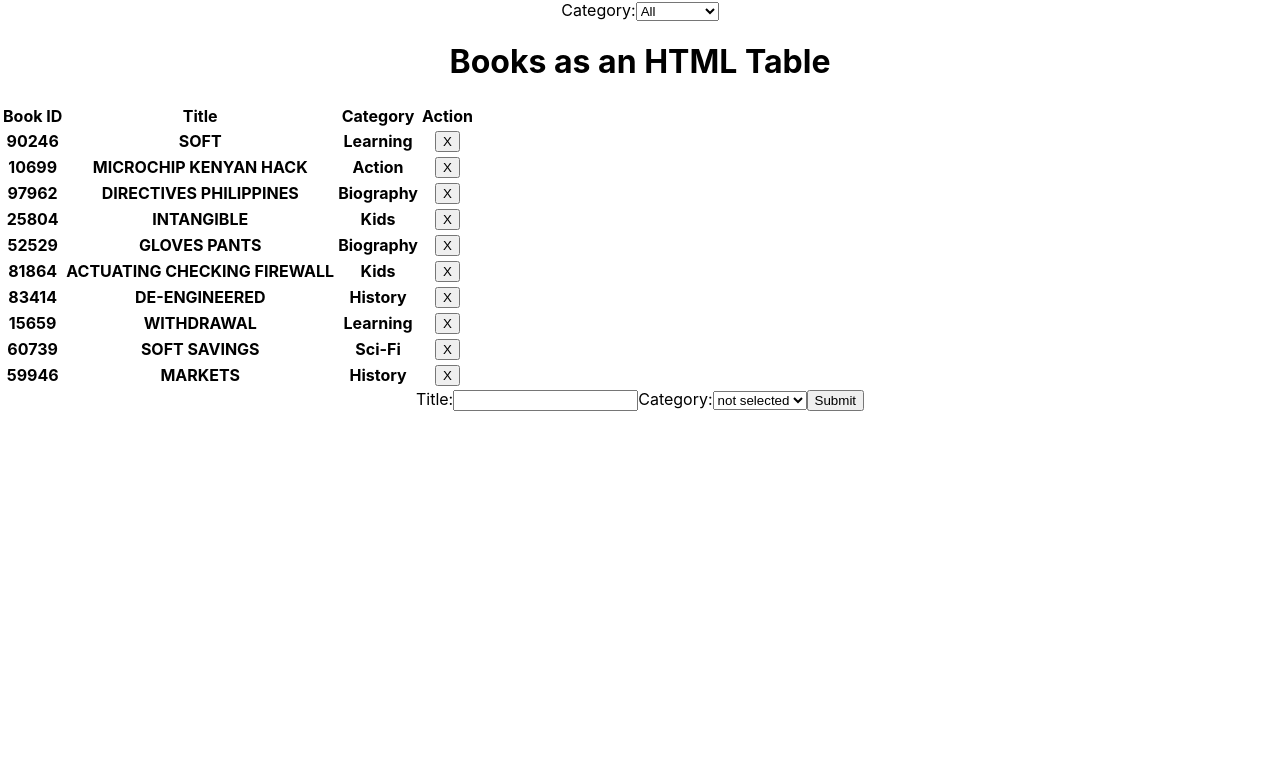
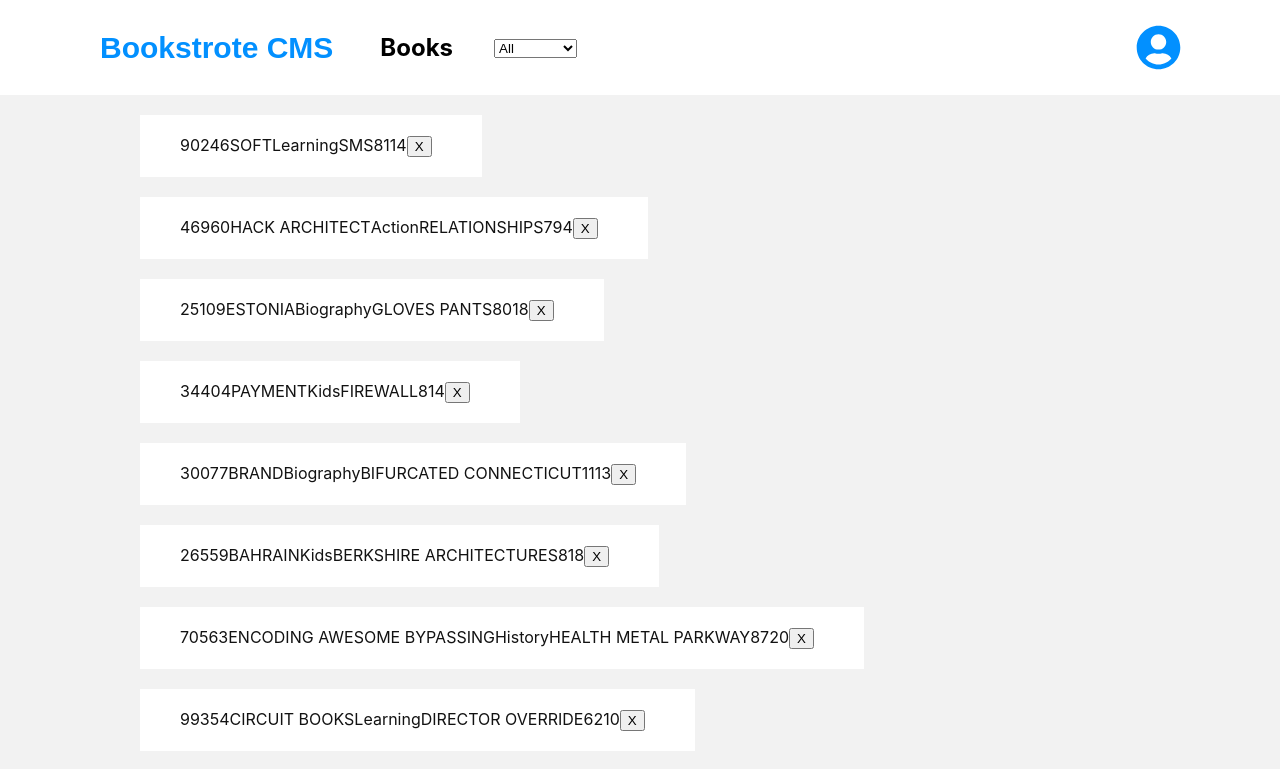
Before and after one commit to RaminMammadzada/react-bookstore-cms, a React (Create React App) app: page / in a window 1280 px wide. Shown: the top 769 px of the page. Built offline with nearby package versions, Linux system fonts and the light colour scheme.

Commit message:
Stylize header and add 3 extra property to book object.

```diff
--- a/package.json
+++ b/package.json
@@ -10,6 +10,7 @@
     "prop-types": "^15.7.2",
     "react": "^17.0.1",
     "react-dom": "^17.0.1",
+    "react-icons": "^4.2.0",
     "react-redux": "^7.2.2",
     "react-scripts": "4.0.3",
     "redux": "^4.0.5",
--- a/src/components/App.css
+++ /dev/null
@@ -1,39 +0,0 @@
-.App {
-  text-align: center;
-}
-
-.App-logo {
-  height: 40vmin;
-  pointer-events: none;
-}
-
-@media (prefers-reduced-motion: no-preference) {
-  .App-logo {
-    animation: App-logo-spin infinite 20s linear;
-  }
-}
-
-.App-header {
-  background-color: #282c34;
-  min-height: 100vh;
-  display: flex;
-  flex-direction: column;
-  align-items: center;
-  justify-content: center;
-  font-size: calc(10px + 2vmin);
-  color: white;
-}
-
-.App-link {
-  color: #61dafb;
-}
-
-@keyframes App-logo-spin {
-  from {
-    transform: rotate(0deg);
-  }
-
-  to {
-    transform: rotate(360deg);
-  }
-}
--- a/src/components/App.js
+++ b/src/components/App.js
@@ -1,10 +1,9 @@
-import './App.css';
 import BooksList from '../containers/BooksList';
 import BooksForm from '../containers/BooksForm';
 
 function App() {
   return (
-    <div className="App">
+    <div>
       <BooksList />
       <BooksForm />
     </div>
--- a/src/components/Book.js
+++ b/src/components/Book.js
@@ -1,20 +1,27 @@
 import React from 'react';
 import PropTypes from 'prop-types';
+import '../index.css';
 
 const Books = props => {
   const {
     id,
     title,
+    author,
+    completedPercent,
+    currentChapter,
     category,
     handleClick,
   } = props;
 
   return (
-    <tr>
-      <th>{id}</th>
-      <th>{title}</th>
-      <th>{category}</th>
-      <th>
+    <ul className="book-ul">
+      <li>{id}</li>
+      <li>{title}</li>
+      <li>{category}</li>
+      <li>{author}</li>
+      <li>{completedPercent}</li>
+      <li>{currentChapter}</li>
+      <li>
         <button
           type="button"
           id={id}
@@ -22,8 +29,8 @@ const Books = props => {
         >
           X
         </button>
-      </th>
-    </tr>
+      </li>
+    </ul>
   );
 };
 
@@ -32,6 +39,9 @@ Books.propTypes = {
   title: PropTypes.string,
   category: PropTypes.string,
   handleClick: PropTypes.func,
+  author: PropTypes.string.isRequired,
+  completedPercent: PropTypes.number.isRequired,
+  currentChapter: PropTypes.number.isRequired,
 };
 
 Books.defaultProps = {
--- a/src/components/CategoryFilter.js
+++ b/src/components/CategoryFilter.js
@@ -8,7 +8,6 @@ const CategoryFilter = props => {
 
   return (
     <label htmlFor="category">
-      Category:
       <select
         onChange={handleChange}
         name="category"
--- a/src/containers/BooksForm.js
+++ b/src/containers/BooksForm.js
@@ -8,14 +8,14 @@ const BooksForm = props => {
   const [state, setState] = useState({
     id: Date.now().toString().slice(-5),
     title: '',
-    category: 'not selected',
+    category: 'select category',
   });
 
-  const bookCategoriesExtended = ['not selected', ...bookCategories];
+  const bookCategoriesExtended = ['select category', ...bookCategories];
 
   const handleSubmit = event => {
     event.preventDefault();
-    if (state.category === 'not selected'
+    if (state.category === 'select category'
       || state.title === '') {
       // eslint-disable-next-line no-alert
       alert(`None of the inputs can be empty in the form!\n
@@ -47,8 +47,8 @@ const BooksForm = props => {
   };
 
   return (
-    <div>
-      <form onSubmit={handleSubmit}>
+    <div className="create-book">
+      <form onSubmit={handleSubmit} className="form">
         <label htmlFor="title">
           Title:
           <input
--- a/src/containers/BooksList.js
+++ b/src/containers/BooksList.js
@@ -1,9 +1,11 @@
 import React from 'react';
 import { connect } from 'react-redux';
 import PropTypes from 'prop-types';
+import { FaUserCircle } from 'react-icons/fa';
 import Book from '../components/Book';
 import { changeFilter, removeBook } from '../actions';
 import CategoryFilter from '../components/CategoryFilter';
+import '../index.css';
 
 const BooksList = props => {
   const {
@@ -25,40 +27,39 @@ const BooksList = props => {
     changeFilter(category);
   };
 
-  // changeFilter('All');
   let currentBookList;
   if (selectedCategory === 'All') {
     currentBookList = books.concat();
   } else {
     currentBookList = books.filter(book => book.category === selectedCategory);
   }
+  console.log(currentBookList);
 
   return (
-    <div>
+    <div className="booklist-and-heaader">
+      <div className="header">
+        <div className="header-navbar">
+          <h1 className="bookstote-cms">Bookstrote CMS</h1>
+          <h2 className="books-text-in-header">Books</h2>
           <CategoryFilter handleChange={handleFilterChange} />
-      <div>
-        <h1>Books as an HTML Table</h1>
-        <table>
-          <thead>
-            <tr>
-              <th>Book ID</th>
-              <th>Title</th>
-              <th>Category</th>
-              <th>Action</th>
-            </tr>
-          </thead>
-          <tbody>
+        </div>
+        <FaUserCircle className="user-icon" />
+      </div>
+      <div className="books-list">
+        <ul>
           {currentBookList.map(book => (
             <Book
               key={book.id}
               id={book.id}
               title={book.title}
               category={book.category}
+              author={book.author}
+              completedPercent={book.completedPercent}
+              currentChapter={book.currentChapter}
               handleClick={handleRemoveBook}
             />
           ))}
-          </tbody>
-        </table>
+        </ul>
       </div>
     </div>
   );
--- a/src/index.css
+++ b/src/index.css
@@ -14,6 +14,7 @@ body {
     sans-serif;
   -webkit-font-smoothing: antialiased;
   -moz-osx-font-smoothing: grayscale;
+  background-color: rgba(0, 0, 0, 0.05);
 }
 
 code {
@@ -25,3 +26,73 @@ code {
     'Courier New',
     monospace;
 }
+
+.booklist-and-heaader {
+  display: flex;
+  flex-direction: column;
+}
+
+.header {
+  display: flex;
+  flex-direction: row;
+  align-items: center;
+  justify-content: space-between;
+  padding-right: 99px;
+  background-color: #fff;
+  padding-left: 100px;
+}
+
+.header-navbar {
+  display: flex;
+  flex-direction: row;
+  align-items: center;
+  height: 95px;
+}
+
+.bookstote-cms {
+  color: #0290ff;
+  font-family: 'Montserrat', sans-serif;
+  font-size: 30px;
+  font-weight: bold;
+  font-stretch: normal;
+  font-style: normal;
+  line-height: normal;
+  letter-spacing: normal;
+  margin-top: 29px;
+  margin-bottom: 29px;
+  margin-right: 47px;
+}
+
+.books-text-in-header {
+  margin-right: 41px;
+}
+
+.user-icon {
+  width: 45px;
+  height: 45px;
+  color: #0290ff;
+}
+
+.books-list {
+  padding-left: 100px;
+}
+
+.book-ul {
+  width: max-content;
+  background-color: #fff;
+  color: #121212;
+  list-style: none;
+  margin-top: 20px;
+  margin-bottom: 20px;
+  padding-top: 20px;
+  padding-bottom: 20px;
+  padding-right: 50px;
+}
+
+.book-ul li {
+  display: inline;
+}
+
+.create-book {
+  padding-left: 100px;
+}
--- a/src/index.js
+++ b/src/index.js
@@ -10,7 +10,7 @@ const store = createStore(rootReducer);
 
 ReactDOM.render(
   <Provider store={store}>
-    <App />
+    <App className="panel-bg" />
   </Provider>,
   document.getElementById('root'),
 );
--- a/src/static-data.js
+++ b/src/static-data.js
@@ -6,6 +6,9 @@ export function generateBook() {
     id: faker.random.number({ min: 10001, max: 99999 }),
     title: faker.random.words().toUpperCase(),
     category: bookCategories[Math.floor(Math.random() * bookCategories.length)],
+    author: faker.random.words().toUpperCase(),
+    completedPercent: faker.random.number({ min: 1, max: 99 }),
+    currentChapter: faker.random.number({ min: 1, max: 20 }),
   };
 }
 
```
Also changed, not shown: 2 other files (tests, documents, lock files or other folders). Lines whose indentation alone changed are shown as unchanged.
